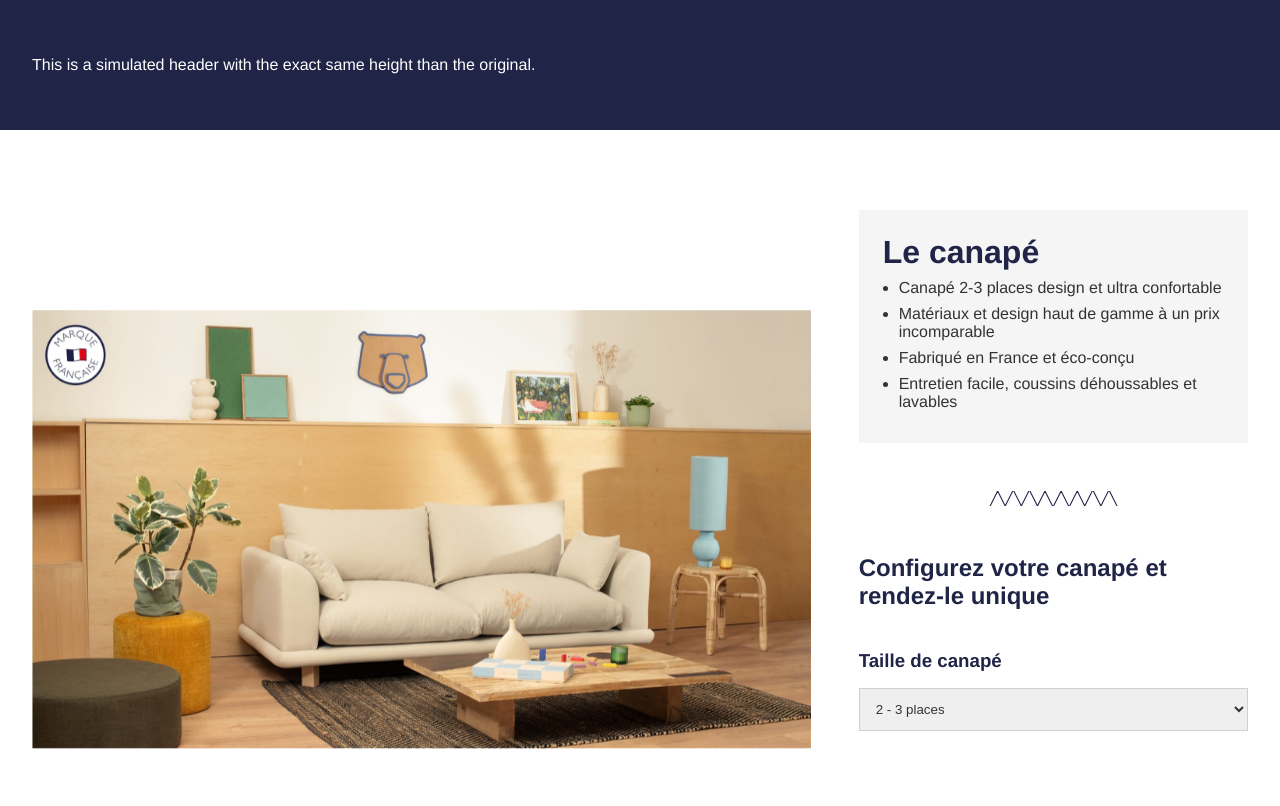
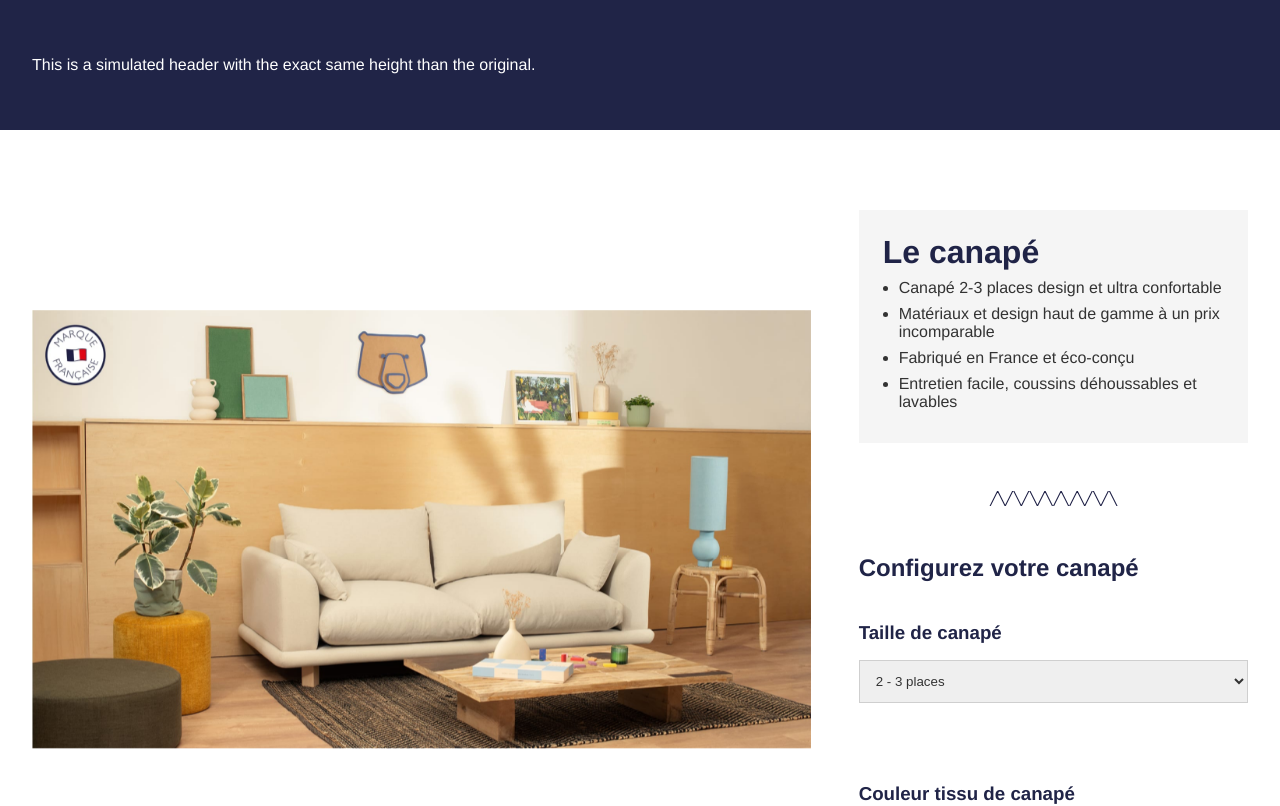
Before and after one commit to ephalys/tediber-test, a Vue app: page / in a window 1280 px wide. Shown: the top 806 px of the page. Built offline with nearby package versions, Linux system fonts and the light colour scheme.

Commit message:
fix: remove useless wording

```diff
--- a/src/components/Selector/SelectorContentConfigurator.vue
+++ b/src/components/Selector/SelectorContentConfigurator.vue
@@ -1,6 +1,6 @@
 <template>
   <div class="selector-content-configurator">
-    <h2>Configurez votre canapé et rendez-le unique</h2>
+    <h2>Configurez votre canapé</h2>
     <div class="selector-content-configurator-steps">
       <SelectorContentConfiguratorStep
         v-for="(step, index) in steps"
```
